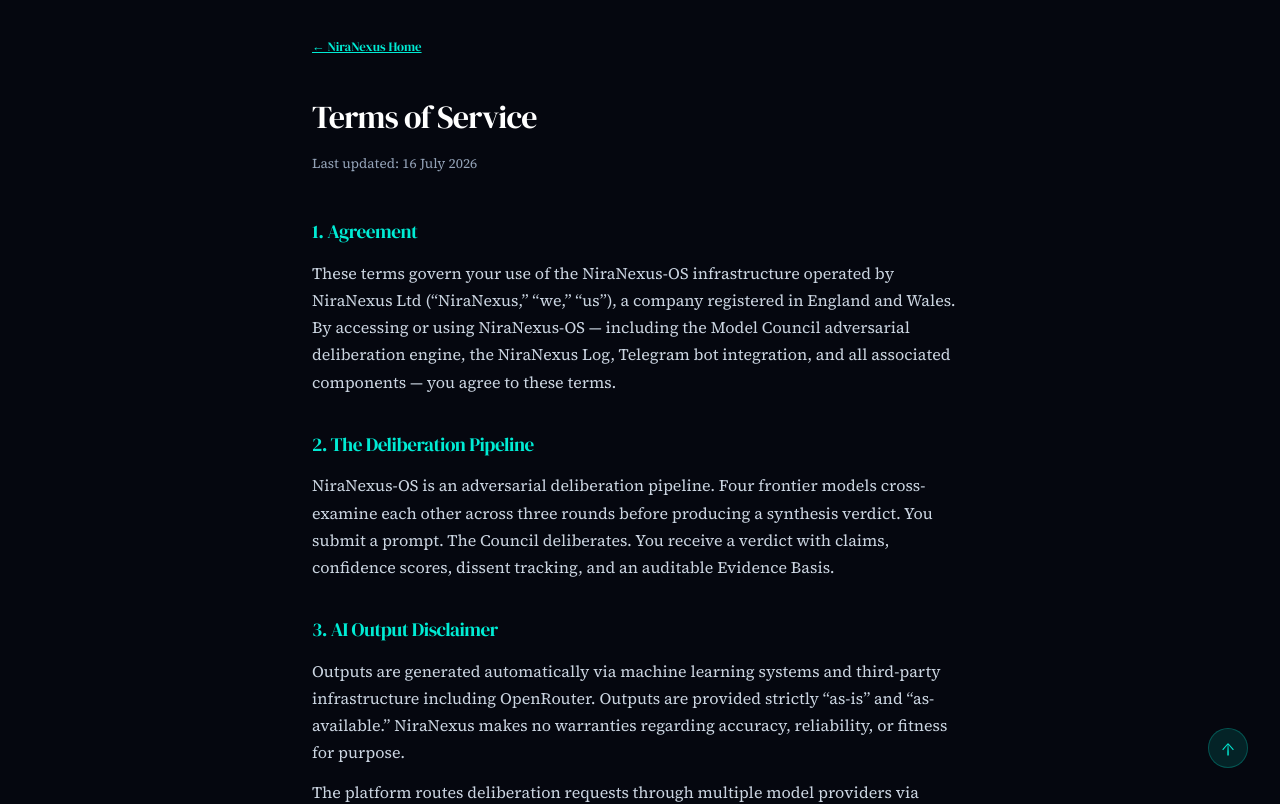
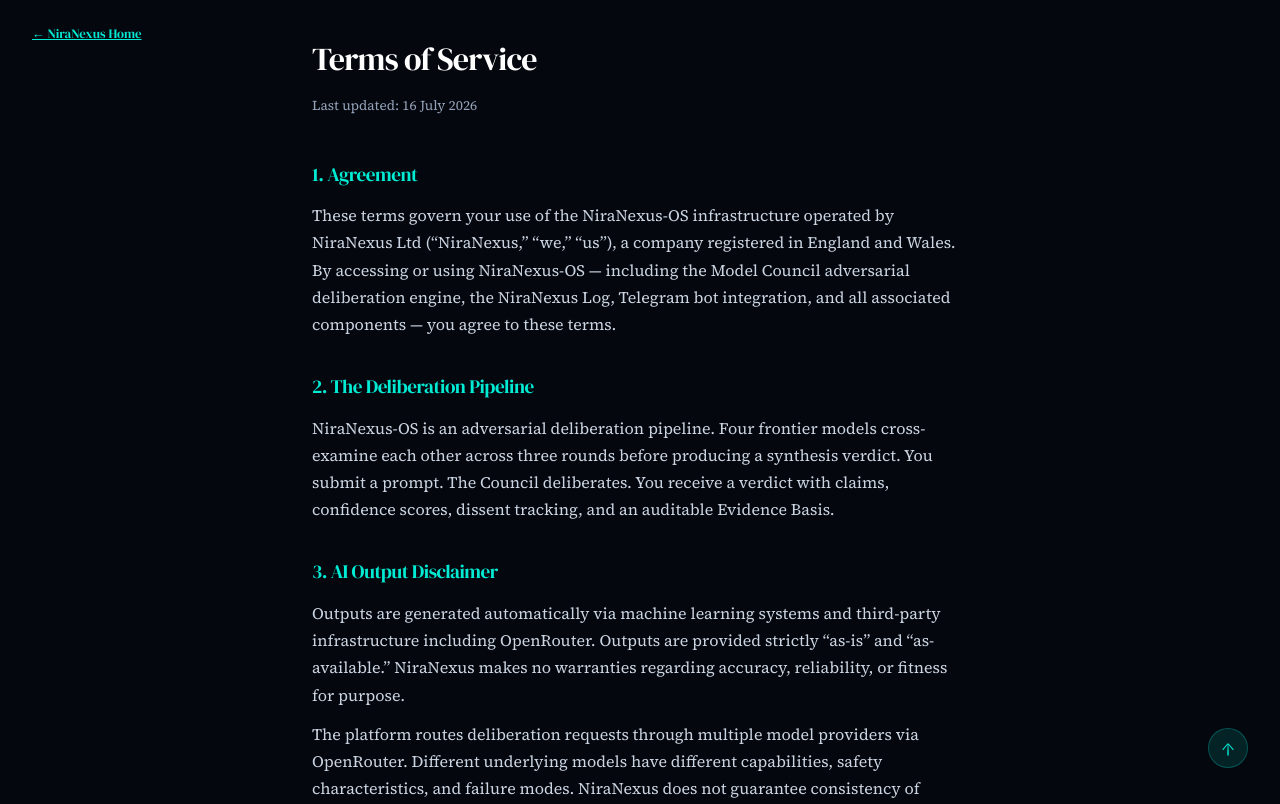
Before and after one commit to NiraNexus/niranexus-hero, a Next.js app: page /terms in a window 1280 px wide. Shown: the top 804 px of the page. Built offline with nearby package versions, Linux system fonts and the light colour scheme.

Commit message:
fix: legal page back-links free-floating top-left — removed from content wrapper [ui]

```diff
--- a/src/app/privacy/page.tsx
+++ b/src/app/privacy/page.tsx
@@ -7,15 +7,16 @@ export const metadata: Metadata = {
 
 export default function PrivacyPage() {
   return (
-    <main id="top" style={{ backgroundColor: '#05070f', color: '#cbd5e1', minHeight: '100vh', fontFamily: 'var(--font-body)', padding: '2rem 2rem 6rem', maxWidth: 720, margin: '0 auto', lineHeight: 1.7 }}>
+    <>
       <a
         href="/"
         aria-label="NiraNexus home"
-        style={{ display: 'inline-block', fontFamily: 'var(--font-display)', fontSize: '0.8rem', color: '#00ebd4', textDecoration: 'underline', marginBottom: '2rem', outline: 'none' }}
+        style={{ display: 'inline-block', fontFamily: 'var(--font-display)', fontSize: '0.8rem', color: '#00ebd4', textDecoration: 'underline', position: 'absolute', top: '1.5rem', left: '2rem', zIndex: 10, outline: 'none' }}
         className="focus-visible:ring-2 focus-visible:ring-[#00ebd4] focus-visible:ring-offset-2 focus-visible:ring-offset-[#05070f] rounded"
       >
         &larr; NiraNexus Home
       </a>
+      <main id="top" style={{ backgroundColor: '#05070f', color: '#cbd5e1', minHeight: '100vh', fontFamily: 'var(--font-body)', padding: '2rem 2rem 6rem', maxWidth: 720, margin: '0 auto', lineHeight: 1.7 }}>
       <h1 style={{ fontFamily: 'var(--font-display)', fontSize: '2rem', color: '#ffffff', marginBottom: '0.5rem' }}>Privacy Policy</h1>
       <p style={{ color: '#94a3b8', fontSize: '0.85rem', marginBottom: '2.5rem' }}>Last updated: 16 July 2026</p>
 
@@ -131,6 +132,7 @@ export default function PrivacyPage() {
         ↑
       </a>
     </main>
+    </>
   );
 }
 
--- a/src/app/terms/page.tsx
+++ b/src/app/terms/page.tsx
@@ -7,15 +7,16 @@ export const metadata: Metadata = {
 
 export default function TermsPage() {
   return (
-    <main id="top" style={{ backgroundColor: '#05070f', color: '#cbd5e1', minHeight: '100vh', fontFamily: 'var(--font-body)', padding: '2rem 2rem 6rem', maxWidth: 720, margin: '0 auto', lineHeight: 1.7 }}>
+    <>
       <a
         href="/"
         aria-label="NiraNexus home"
-        style={{ display: 'inline-block', fontFamily: 'var(--font-display)', fontSize: '0.8rem', color: '#00ebd4', textDecoration: 'underline', marginBottom: '2rem', outline: 'none' }}
+        style={{ display: 'inline-block', fontFamily: 'var(--font-display)', fontSize: '0.8rem', color: '#00ebd4', textDecoration: 'underline', position: 'absolute', top: '1.5rem', left: '2rem', zIndex: 10, outline: 'none' }}
         className="focus-visible:ring-2 focus-visible:ring-[#00ebd4] focus-visible:ring-offset-2 focus-visible:ring-offset-[#05070f] rounded"
       >
         &larr; NiraNexus Home
       </a>
+      <main id="top" style={{ backgroundColor: '#05070f', color: '#cbd5e1', minHeight: '100vh', fontFamily: 'var(--font-body)', padding: '2rem 2rem 6rem', maxWidth: 720, margin: '0 auto', lineHeight: 1.7 }}>
       <h1 style={{ fontFamily: 'var(--font-display)', fontSize: '2rem', color: '#ffffff', marginBottom: '0.5rem' }}>Terms of Service</h1>
       <p style={{ color: '#94a3b8', fontSize: '0.85rem', marginBottom: '2.5rem' }}>Last updated: 16 July 2026</p>
 
@@ -141,6 +142,7 @@ export default function TermsPage() {
         ↑
       </a>
     </main>
+    </>
   );
 }
 
```
